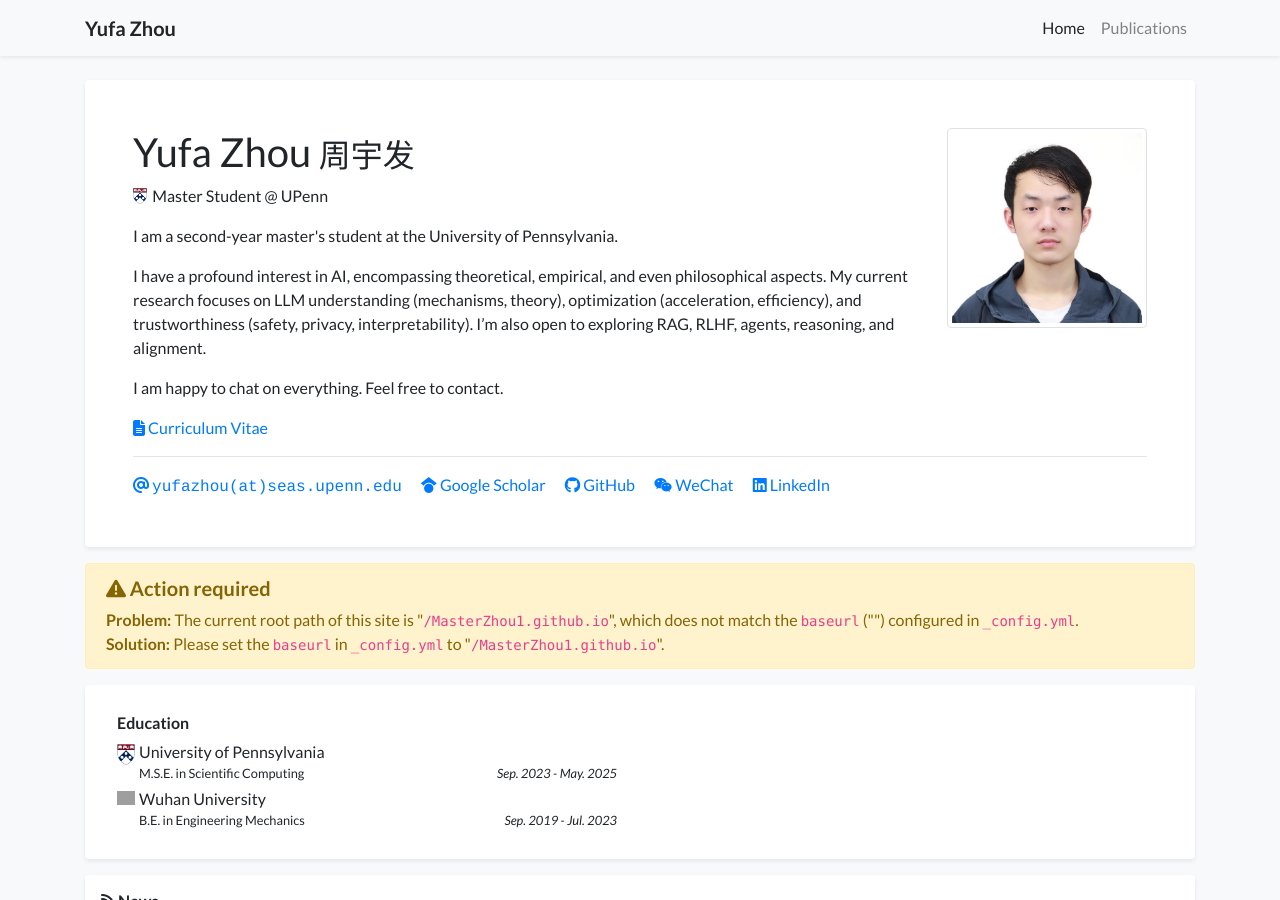
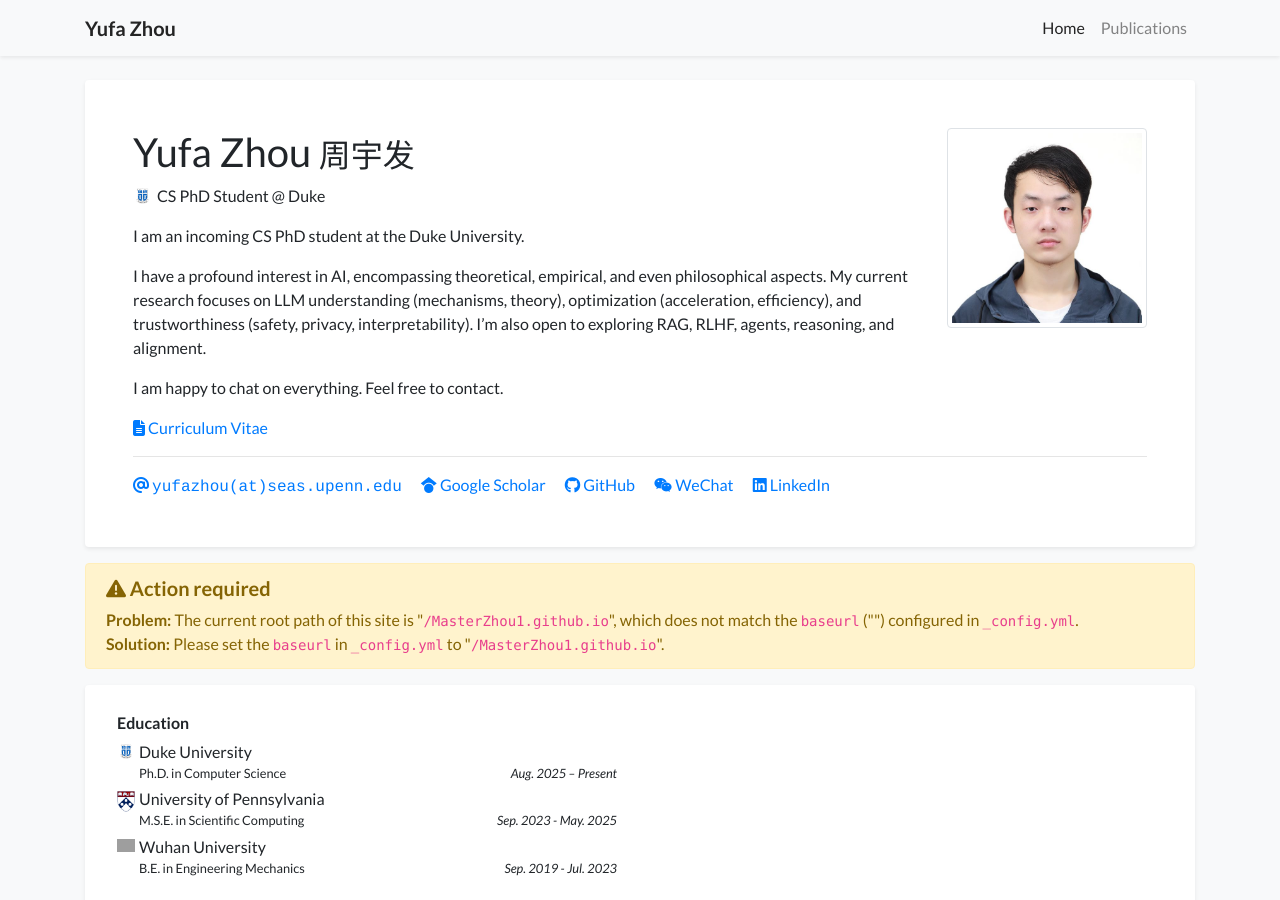
Before and after one commit to MasterZhou1/MasterZhou1.github.io, a Jekyll site: the page built from index.html, in a window 1280 px wide and 900 px high. Built offline with Jekyll 4.4.1, drawn with Linux system fonts in a browser that asks for light colours; nearby versions of some CDN libraries; a style sheet for code colours, icons or effects is not loaded; grey boxes are pictures that could not be loaded.

Commit message:
Update profile.yml

```diff
--- a/_data/profile.yml
+++ b/_data/profile.yml
@@ -3,8 +3,8 @@ secondary_name: "周宇发"
 navbar_name: "Yufa Zhou"
 
 positions:
-- logo: /assets/images/badges/UPenn_Logo.png  # Logo is optional
-  name: Master Student @ UPenn
+- logo: /assets/images/badges/Duke_University_logo.jpg  # Logo is optional
+  name: CS PhD Student @ Duke
 
 # - name: Position 2 without logo
 
@@ -23,7 +23,7 @@ linkedin: yufazhou
 short_bio_text_justify: false
 short_bio: >-
   <p>
-    I am a second-year master's student at the University of Pennsylvania.
+    I am an incoming CS PhD student at the Duke University.
   </p>
   <p>
     I have a profound interest in AI, encompassing theoretical, empirical, and even philosophical aspects.
@@ -39,6 +39,10 @@ portrait_url: /assets/images/photos/me.jpg
   # Photo by Manja Vitolic on Unsplash (this caption is optional, comment it out to disable).
 
 education:
+- name: Duke University
+  logo: /assets/images/badges/Duke_University_logo.jpg
+  position: Ph.D. in Computer Science
+  date: Aug. 2025 – Present
 - name: University of Pennsylvania
   logo: /assets/images/badges/UPenn_Logo.png
   position: M.S.E. in Scientific Computing
```
